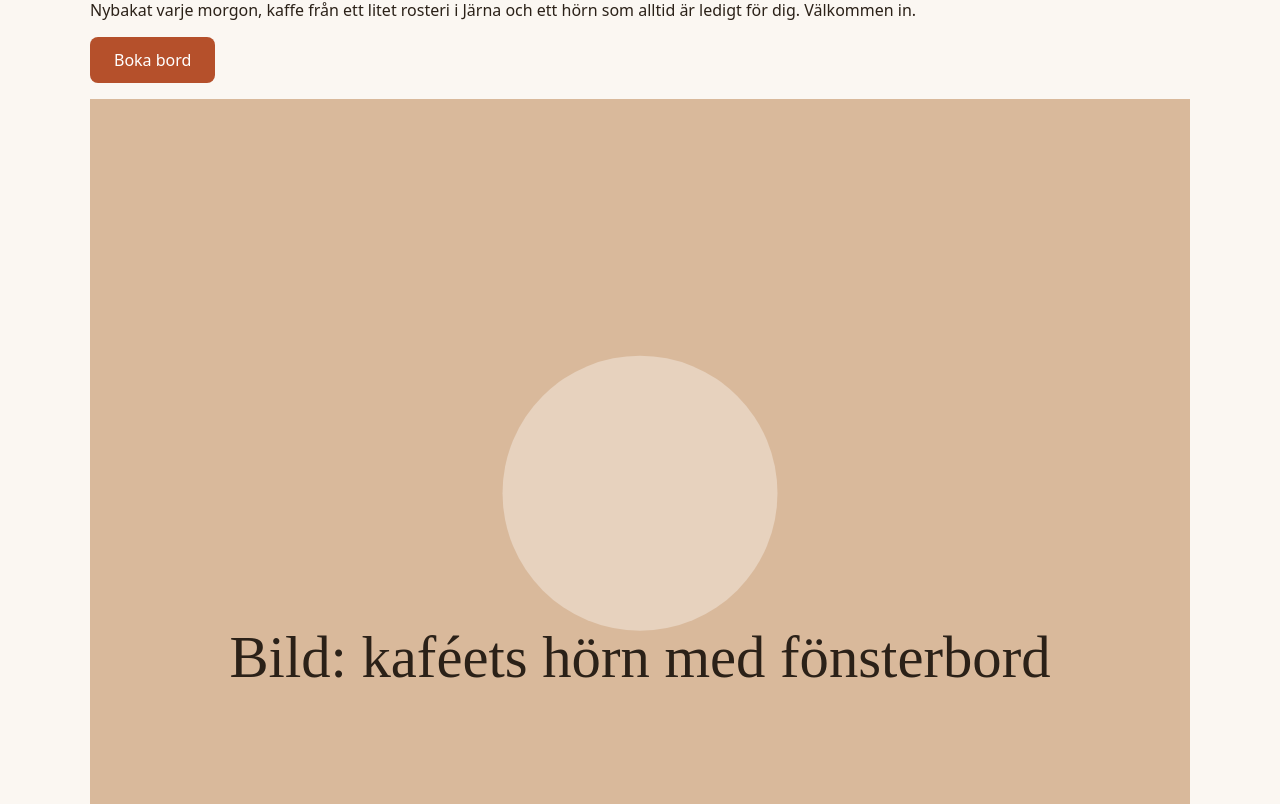
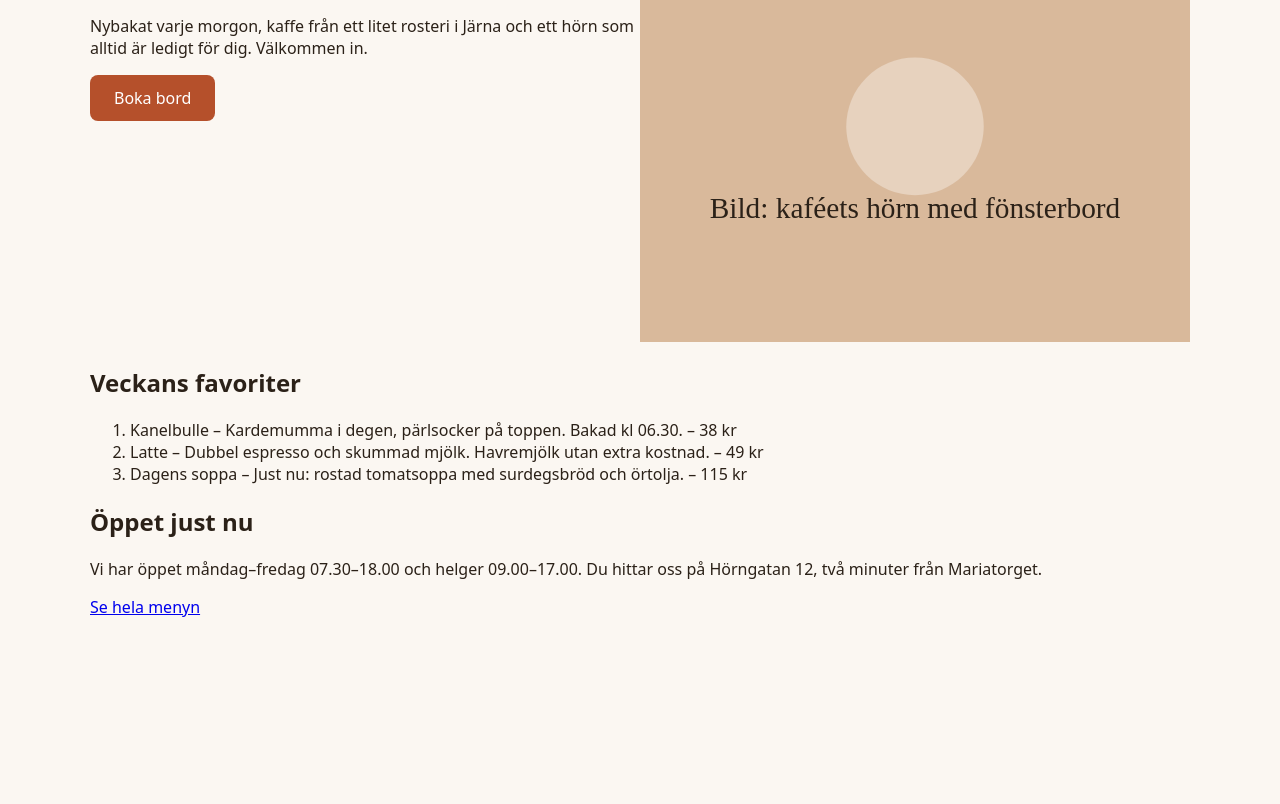
Before and after one commit to lidberg-m/kafehornet, a plain HTML site: page index.html in a window 1280 px wide. Shown: the part 125-929 px from the top of the page. After the commit the page ends 800 px from the top, so only its background shows below. Drawn offline with Linux system fonts and the light colour scheme.

Commit message:
updatesidavidsida

```diff
--- a/index.html
+++ b/index.html
@@ -10,14 +10,21 @@
       <p>Kafé Hörnet</p>
     </header>
     <main>
-      <h1>Fika som på farmors tid</h1>
-      <p>
-        Nybakat varje morgon, kaffe från ett litet rosteri i Järna och ett hörn
-        som alltid är ledigt för dig. Välkommen in.
-      </p>
+      <div class="cardparent">
+        <div class="card">
+          <h1>Fika som på farmors tid</h1>
+          <p>
+            Nybakat varje morgon, kaffe från ett litet rosteri i Järna och ett
+            hörn som alltid är ledigt för dig. Välkommen in.
+          </p>
+          <p><a href="booking.html" class="button">Boka bord</a></p>
+        </div>
 
-      <p><a href="booking.html" class="button">Boka bord</a></p>
-      <img src="hero.svg" alt="" />
+        <div class="card">
+          <img src="hero.svg" alt="" />
+        </div>
+      </div>
+
       <h2>Veckans favoriter</h2>
       <ol>
         <li>
--- a/style.css
+++ b/style.css
@@ -29,3 +29,10 @@ main {
   border: 0;
   border-radius: 8px;
 }
+.cardparent {
+  display: flex;
+}
+
+.card {
+  flex: 1;
+}
```
